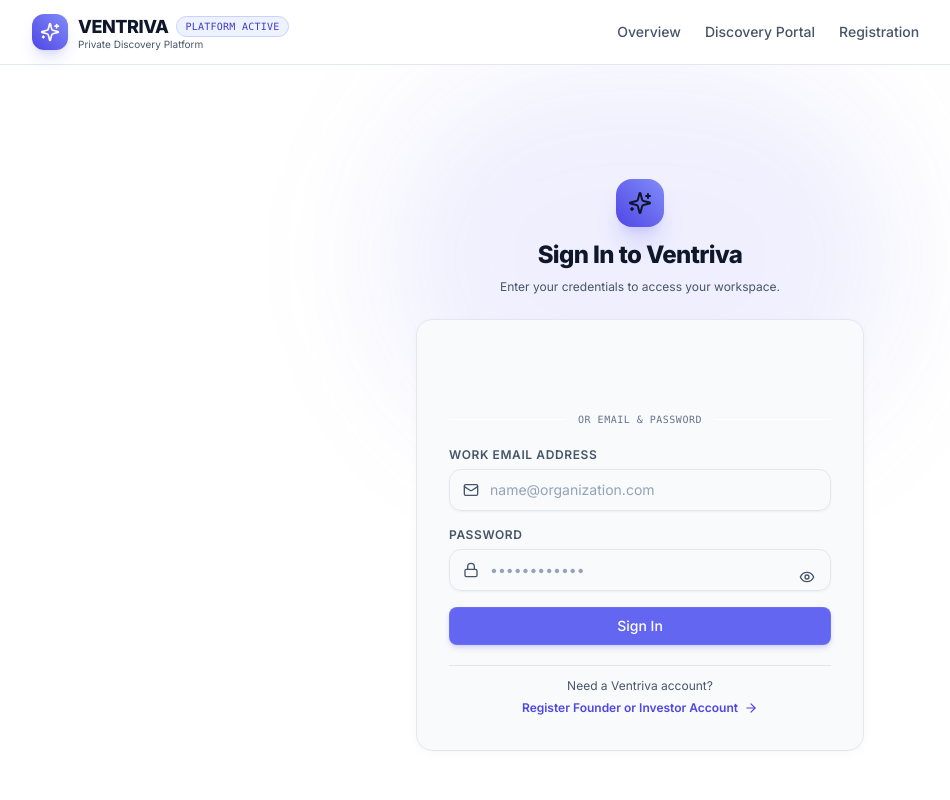
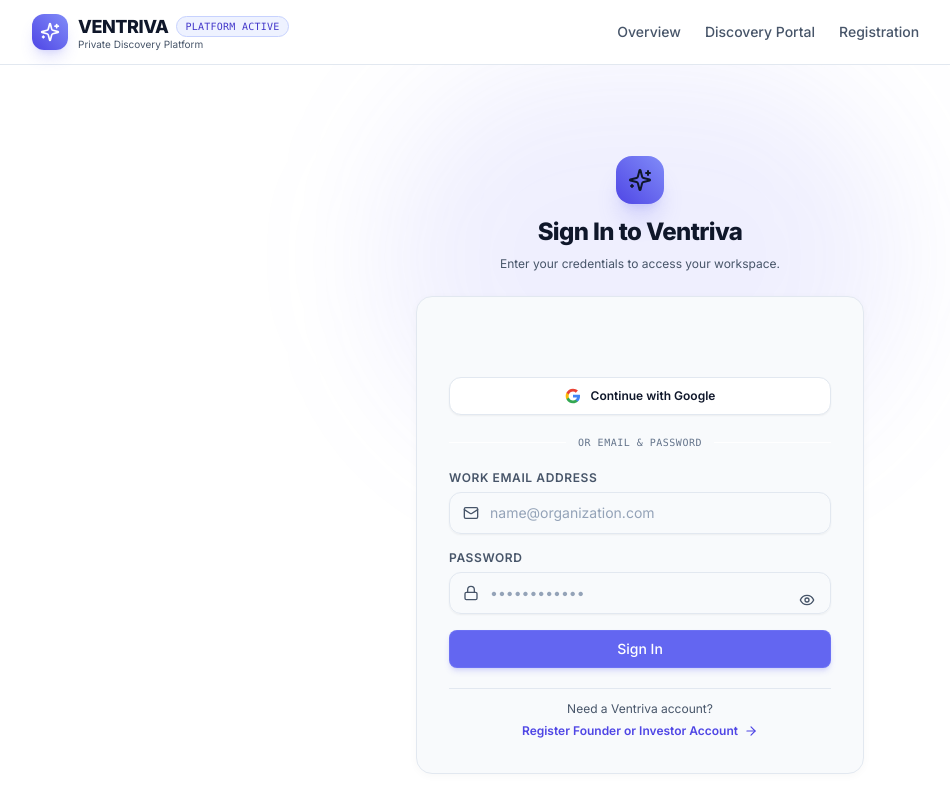
Before and after one commit to Vamshikrishna0372/VENTRIVA, a React (Vite) app in the folder client/: page /login in a window 1280 px wide. Shown: the top 800 px of the page, without its empty margins (0-950 px from the left). Built offline with nearby package versions, Linux system fonts and the light colour scheme; no server answers.

Commit message:
fix(auth): resilient Google SignIn fallback button and GSI origin check handling

```diff
--- a/client/src/components/auth/GoogleSignInButton.jsx
+++ b/client/src/components/auth/GoogleSignInButton.jsx
@@ -11,6 +11,7 @@
   const [isLoading, setIsLoading] = useState(false);
   const [errorMsg, setErrorMsg] = useState('');
   const [onboardingIdentity, setOnboardingIdentity] = useState(null);
+  const [showFallbackButton, setShowFallbackButton] = useState(false);
 
   const clientId = import.meta.env.VITE_GOOGLE_CLIENT_ID || '558182928975-0c2rval5u11njnlsot2lucnsmob10774.apps.googleusercontent.com';
 
@@ -70,10 +71,31 @@
     callbackRef.current = handleCredentialResponse;
   });
 
+  const handleFallbackClick = () => {
+    setErrorMsg('');
+    if (window.google?.accounts?.id) {
+      try {
+        window.google.accounts.id.prompt((notification) => {
+          if (notification.isNotDisplayed() || notification.isSkippedMoment()) {
+            const reason = notification.getNotDisplayedReason() || notification.getSkippedReason() || 'Google Sign-In prompt unavailable';
+            setErrorMsg(`Google Sign-In Notice: ${reason}. Please ensure ${window.location.origin} is authorized in Google Cloud Console.`);
+          }
+        });
+      } catch (err) {
+        setErrorMsg(`Google OAuth origin restriction for ${window.location.origin}. Please authorize in Google Cloud Console.`);
+      }
+    } else {
+      setErrorMsg('Google Identity Services script not loaded. Please check your network connection.');
+    }
+  };
+
   useEffect(() => {
     const scriptId = 'google-jssdk';
     const initGsi = () => {
-      if (!window.google?.accounts?.id || !clientId) return;
+      if (!window.google?.accounts?.id || !clientId) {
+        setShowFallbackButton(true);
+        return;
+      }
       try {
         if (window.__gsi_initialized_id !== clientId) {
           window.google.accounts.id.initialize({
@@ -99,9 +121,16 @@
             text: 'continue_with',
             shape: 'rectangular',
           });
+
+          setTimeout(() => {
+            if (buttonRef.current && buttonRef.current.children.length === 0) {
+              setShowFallbackButton(true);
+            }
+          }, 1200);
         }
       } catch (gErr) {
         console.warn('Google Identity Services (GSI) notice:', gErr.message || gErr);
+        setShowFallbackButton(true);
       }
     };
 
@@ -112,9 +141,12 @@
       script.async = true;
       script.defer = true;
       script.onload = () => initGsi();
+      script.onerror = () => setShowFallbackButton(true);
       document.body.appendChild(script);
     } else if (window.google?.accounts?.id) {
       initGsi();
+    } else {
+      setShowFallbackButton(true);
     }
   }, [clientId]);
 
@@ -133,7 +165,36 @@
           <span>Authenticating with Google...</span>
         </div>
       ) : (
-        <div ref={buttonRef} className="w-full min-h-[40px] flex justify-center" />
+        <>
+          <div ref={buttonRef} className="w-full min-h-[40px] flex justify-center" />
+          {showFallbackButton && (
+            <button
+              type="button"
+              onClick={handleFallbackClick}
+              className="w-full py-2.5 px-4 bg-slate-900 hover:bg-slate-800 border border-slate-700 hover:border-slate-600 rounded-xl text-xs font-semibold text-slate-200 flex items-center justify-center gap-2.5 transition-all shadow-sm"
+            >
+              <svg className="w-4 h-4" viewBox="0 0 24 24">
+                <path
+                  fill="#4285F4"
+                  d="M22.56 12.25c0-.78-.07-1.53-.2-2.25H12v4.26h5.92c-.26 1.37-1.04 2.53-2.21 3.31v2.77h3.57c2.08-1.92 3.28-4.74 3.28-8.09z"
+                />
+                <path
+                  fill="#34A853"
+                  d="M12 23c2.97 0 5.46-.98 7.28-2.66l-3.57-2.77c-.98.66-2.23 1.06-3.71 1.06-2.86 0-5.29-1.93-6.16-4.53H2.18v2.84C3.99 20.53 7.7 23 12 23z"
+                />
+                <path
+                  fill="#FBBC05"
+                  d="M5.84 14.09c-.22-.66-.35-1.36-.35-2.09s.13-1.43.35-2.09V7.06H2.18C1.43 8.55 1 10.22 1 12s.43 3.45 1.18 4.94l2.85-2.22.81-.63z"
+                />
+                <path
+                  fill="#EA4335"
+                  d="M12 5.38c1.62 0 3.06.56 4.21 1.64l3.15-3.15C17.45 2.09 14.97 1 12 1 7.7 1 3.99 3.47 2.18 7.06l3.66 2.84c.87-2.6 3.3-4.52 6.16-4.52z"
+                />
+              </svg>
+              <span>Continue with Google</span>
+            </button>
+          )}
+        </>
       )}
 
       {/* Role Onboarding Modal for New Google Users */}
```
